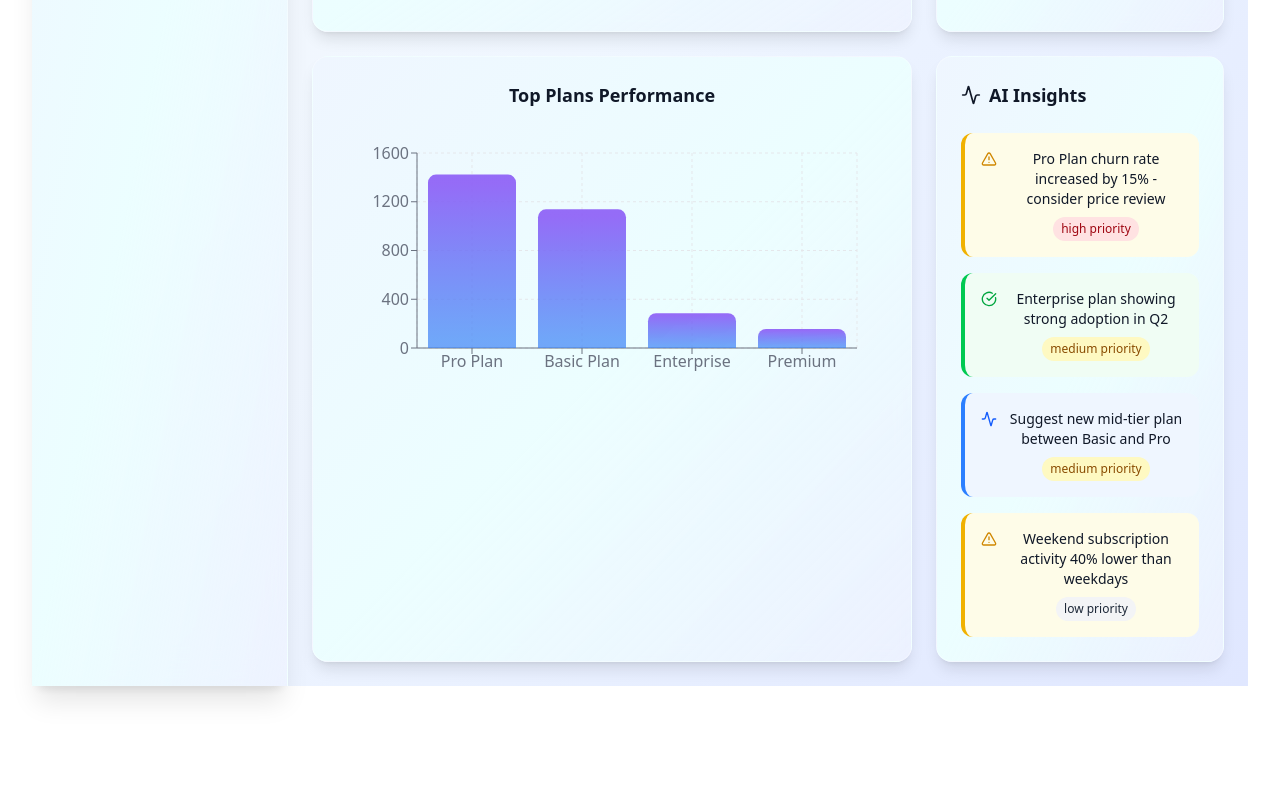
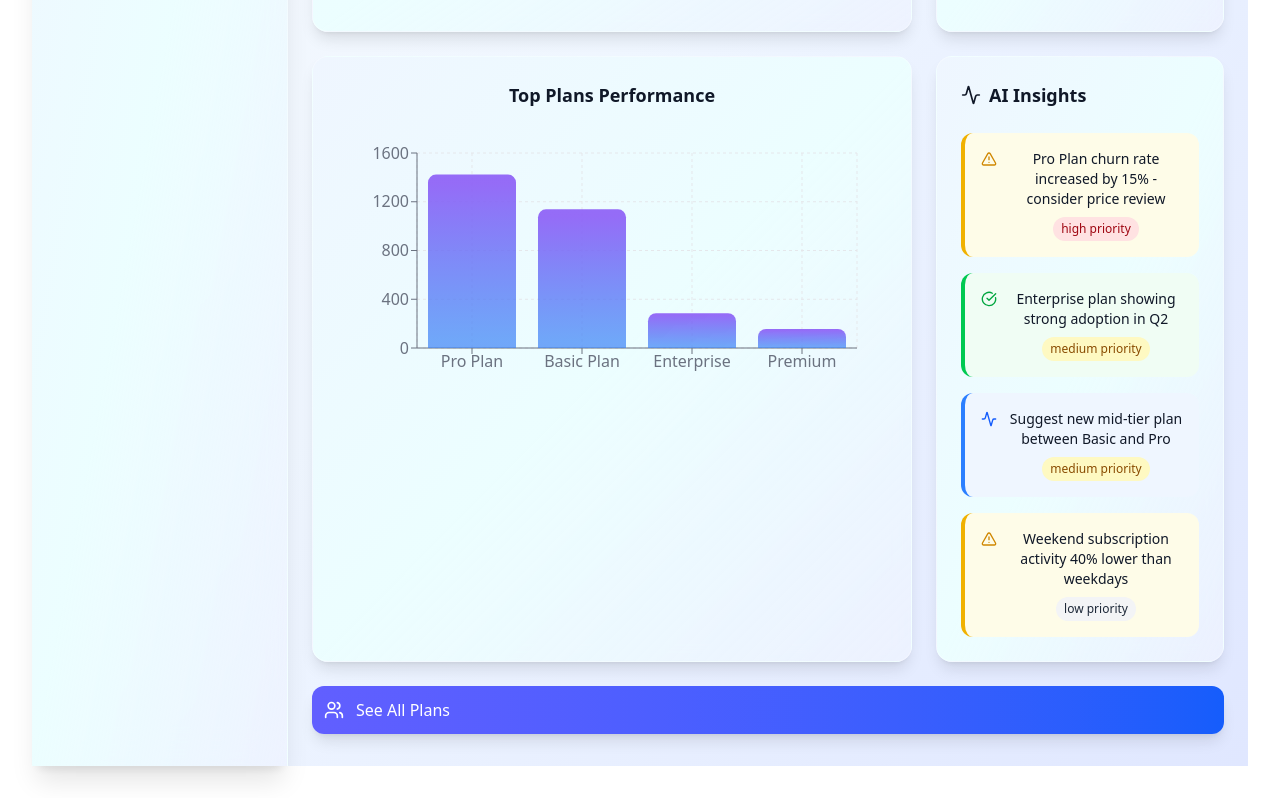
Before and after one commit to Lumenites/frontend, a React (Vite) app: page / in a window 1280 px wide. Shown: the part 707-1505 px from the top of the page. Before the commit the page ends 1425 px from the top, so only its background shows below. Built offline with nearby package versions, Linux system fonts and the light colour scheme.

Commit message:
Update AdminDashboard.jsx

```diff
--- a/src/pages/dashboard/AdminDashboard.jsx
+++ b/src/pages/dashboard/AdminDashboard.jsx
@@ -156,6 +156,7 @@ const AdminDashboard = () => {
         </div>
       </nav>
 
+
       <div className="flex">
 
         <div className={`${sidebarOpen ? 'w-64' : 'w-16'} ${darkMode ? 'bg-gray-800' : 'bg-gradient-to-br from-blue-50 via-cyan-50 to-indigo-50/70 backdrop-blur-lg'}
@@ -180,6 +181,7 @@ const AdminDashboard = () => {
             })}
           </div>
         </div>
+
 
         {/* Main Content */}
         <div className="flex-1 p-6 space-y-6">
@@ -264,6 +266,7 @@ const AdminDashboard = () => {
 </ResponsiveContainer>
 
                 </div>
+
 
 
                 <div className={`${darkMode ? 'bg-gray-800' : 'bg-gradient-to-br from-blue-50 via-cyan-50 to-indigo-50/80 backdrop-blur-sm'}
@@ -378,6 +381,14 @@ const AdminDashboard = () => {
               </div>
             </>
           )}
+          <button
+      onClick={() => alert('See All Plans clicked')}
+      className="w-full flex items-center space-x-3 p-3 rounded-xl mb-2 transition-all duration-200
+                 bg-gradient-to-r from-indigo-500 to-blue-600 text-white shadow-lg hover:scale-105"
+    >
+      <Users size={20} />
+      {sidebarOpen && <span className="font-medium">See All Plans</span>}
+    </button>
 
           {activeTab === 'logs' && (
             <div className={`${darkMode ? 'bg-gray-800' : 'bg-gradient-to-br from-blue-50 via-cyan-50 to-indigo-50/80 backdrop-blur-sm'}
```
